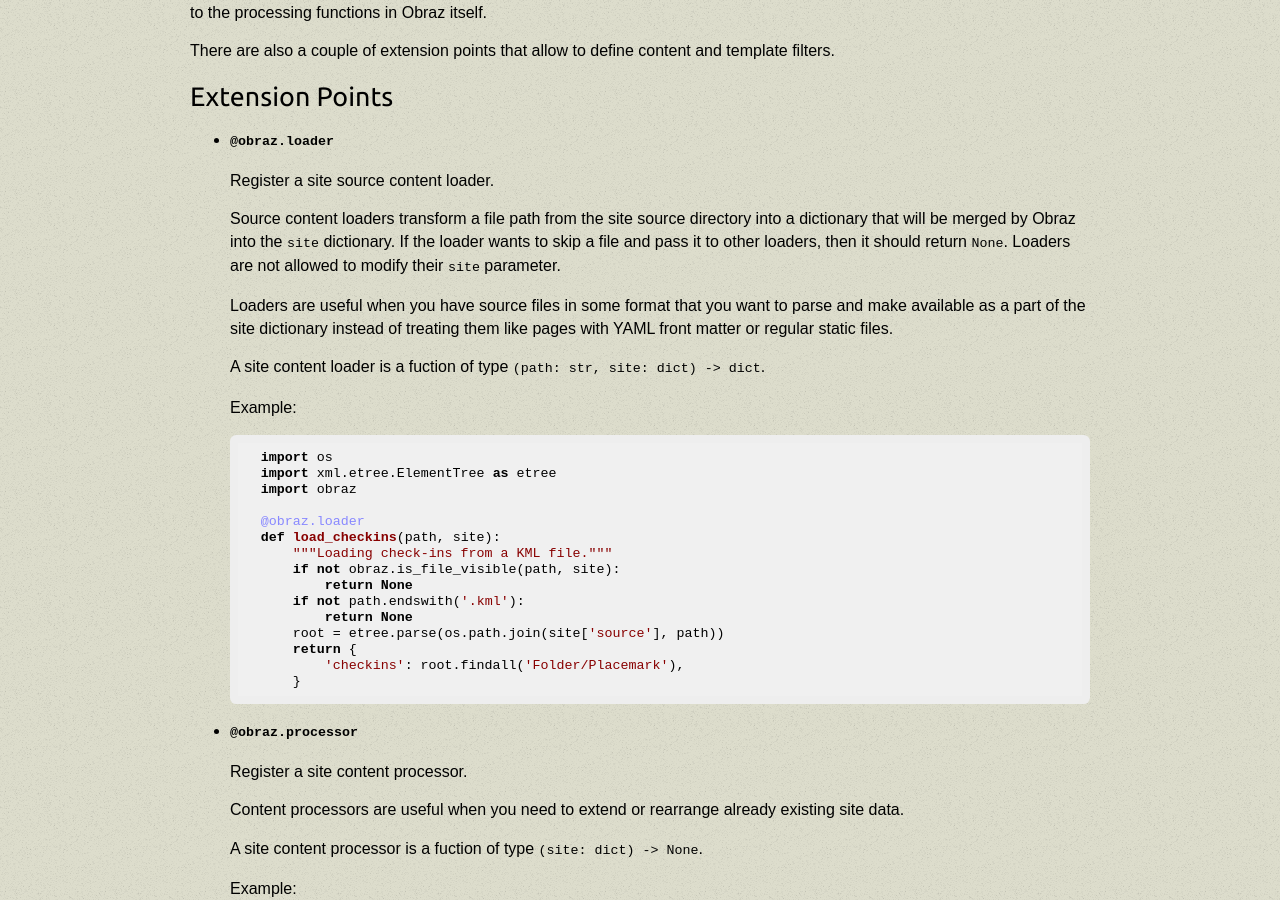
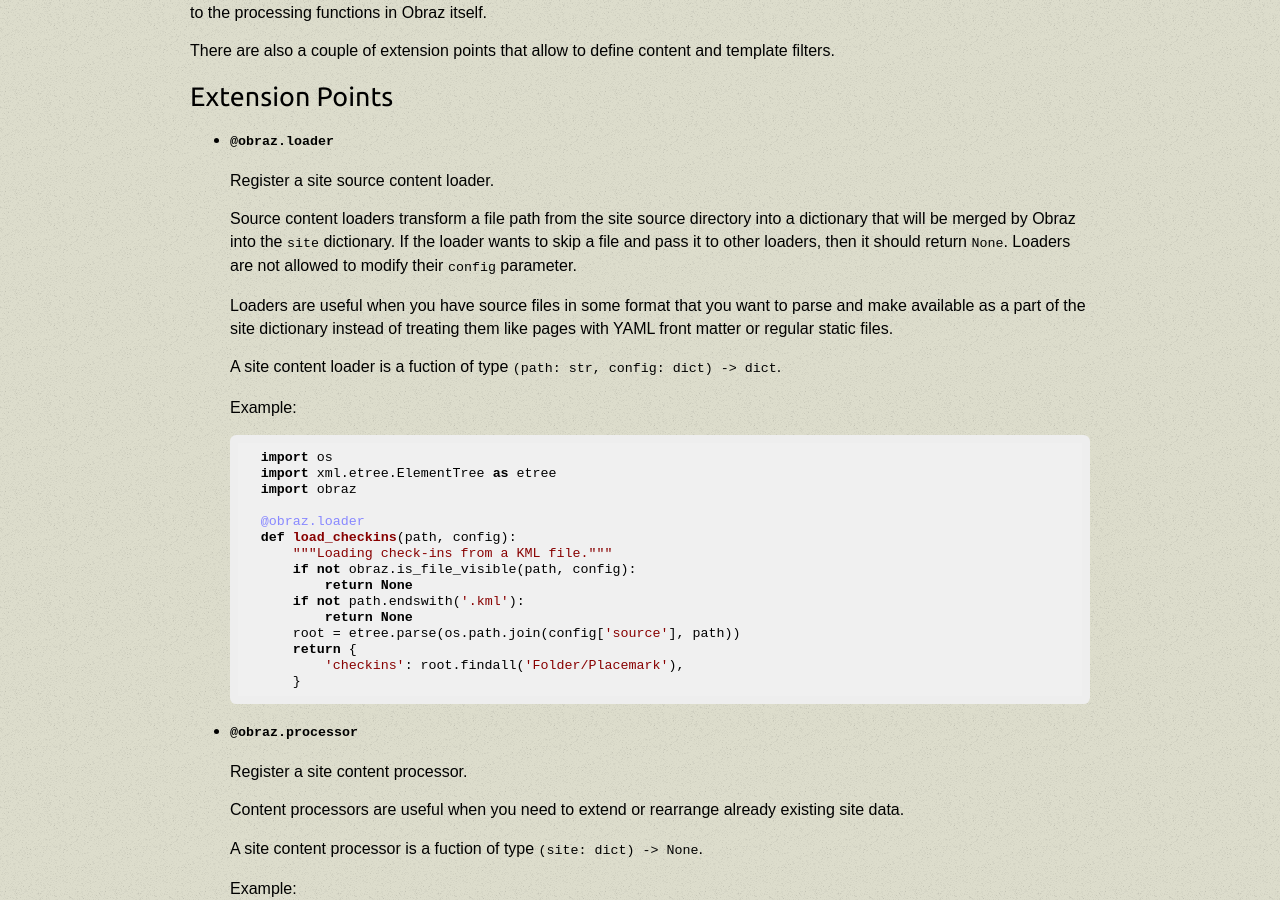
Before and after one commit to vlasovskikh/obraz, a Jekyll site: the page built from doc/plugins.md, in a window 1280 px wide and 900 px high, scrolled down 798 px. Built offline with Jekyll 4.4.1, drawn with Linux system fonts in a browser that asks for light colours.

Commit message:
Renamed 'loader' extension point argument from 'site' to 'config'

```diff
--- a/doc/plugins.md
+++ b/doc/plugins.md
@@ -67,14 +67,14 @@
     Source content loaders transform a file path from the site source directory
     into a dictionary that will be merged by Obraz into the `site` dictionary.
     If the loader wants to skip a file and pass it to other loaders, then it
-    should return `None`. Loaders are not allowed to modify their `site`
+    should return `None`. Loaders are not allowed to modify their `config`
     parameter.
 
     Loaders are useful when you have source files in some format that you want
     to parse and make available as a part of the site dictionary instead of
     treating them like pages with YAML front matter or regular static files.
 
-    A site content loader is a fuction of type `(path: str, site: dict) ->
+    A site content loader is a fuction of type `(path: str, config: dict) ->
     dict`.
 
     Example:
@@ -84,13 +84,13 @@
         import obraz
 
         @obraz.loader
-        def load_checkins(path, site):
+        def load_checkins(path, config):
             """Loading check-ins from a KML file."""
-            if not obraz.is_file_visible(path, site):
+            if not obraz.is_file_visible(path, config):
                 return None
             if not path.endswith('.kml'):
                 return None
-            root = etree.parse(os.path.join(site['source'], path))
+            root = etree.parse(os.path.join(config['source'], path))
             return {
                 'checkins': root.findall('Folder/Placemark'),
             }
```
